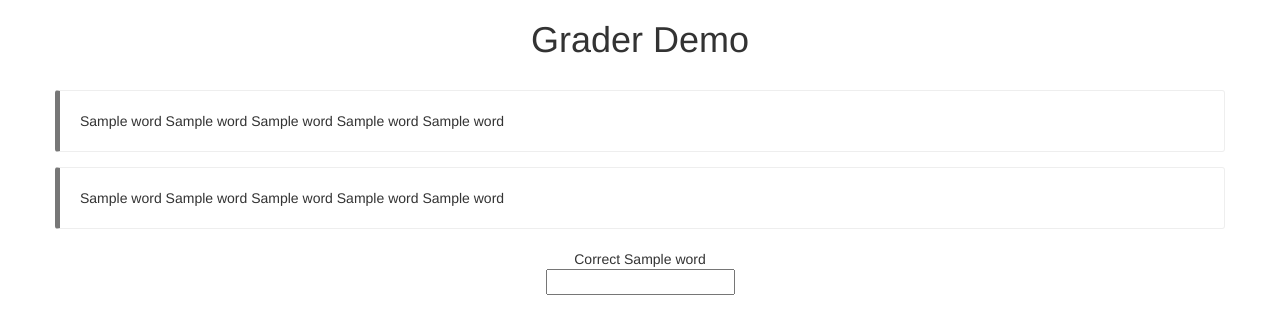
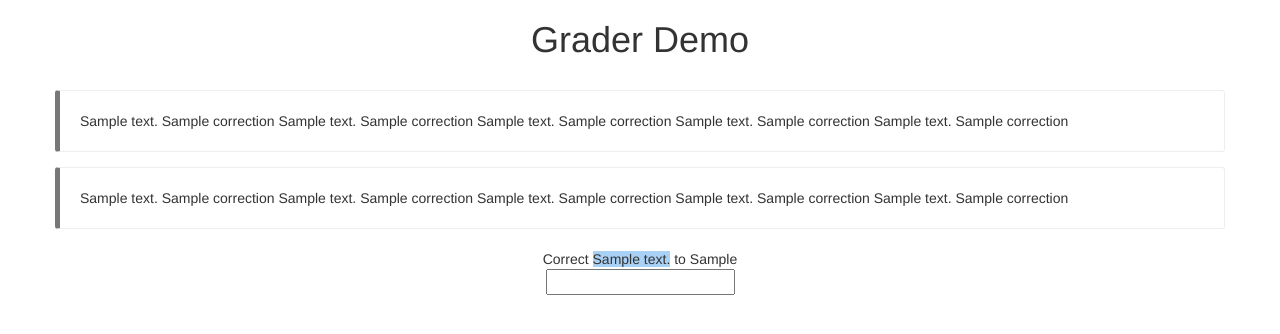
Before and after one commit to smilli/grader, a Flask app: template app/templates/index.html in a window 1280 px wide. Shown: the top 334 px of the page. Run offline with Flask 2, Linux system fonts and the light colour scheme; the template is opened without the code that fills it: most values are stand-ins (such as "Sample title", 1, 10 or a date in 2020).

Commit message:
Word correcting

```diff
--- a/app/static/css/main.css
+++ b/app/static/css/main.css
@@ -58,3 +58,10 @@
   background-color: #A9D0F5;
   cursor: pointer
 }
+.highlight {
+  background-color: #A9D0F5;
+}
+.strike-through {
+  text-decoration: line-through;
+  color: red;
+}
--- a/app/static/js/app.js
+++ b/app/static/js/app.js
@@ -1,16 +1,46 @@
+var assignments = [
+      'This is a student\'s assignment',
+      'This is another student\'s assignment'
+];
+
+
+var getAssignments = function(data) {
+    assignments = []
+    for (var i = 0; i < data.length; i++) {
+      assignment = []
+      words = data[i].split(' ');
+      for (var j = 0; j < words.length; j++) {
+        word = {'correct': true, 'correction':'', 'selected': false};
+        word.text = words[j];
+        assignment.push(word);
+      }
+      assignments.push(assignment);
+    }
+    return assignments;
+}
+
+
 var app = angular.module('graderApp', [])
   .controller('GraderController', ['$scope', function($scope) {
-    $scope.assignments = [
-      'This is a student\'s assignment'.split(' '),
-      'This is another student\'s assignment'.split(' ')
-    ];
-
+    $scope.assignments = getAssignments(assignments);
     $scope.focusGradeBox = false;
-    $scope.word = '';
+    $scope.word = null;
+    $scope.correctTo = '';
 
     $scope.wordClicked = function(word) {
-      console.log(word + ' clicked');
+      if ($scope.word) {
+        $scope.word.selected = false;
+      }
       $scope.word = word;
+      $scope.word.selected = true;
       $scope.focusGradeBox = true;
     }
+
+    $scope.submit = function() {
+      if ($scope.word) {
+        $scope.word.correct = false;
+        $scope.word.correction = $scope.correctTo;
+        $scope.correctTo = '';
+      }
+    }
   }])
--- a/app/templates/index.html
+++ b/app/templates/index.html
@@ -12,15 +12,18 @@
     </div>
     <div class="row">
       <div class="assignment bs-callout bs-callout-default" ng-repeat="assignment in assignments">
-      <span class="word" ng-repeat="word in assignment"
+      <span ng-repeat="word in assignment"
         ng-click="wordClicked(word)">
-        {{word}}
+        <span class="word" ng-class="{'strike-through': !word.correct, 'highlight': word.selected}">{{word.text}}</span>
+        {{word.correction}}
       </span>
       </div>
     </div>
     <div class="row text-center">
-      Correct {{word}}</br>
-      <input type="text" focus="focusGradeBox"></input>
+      Correct <span class="highlight">{{word.text}}</span> to {{correctTo}}</br>
+      <form ng-submit="submit()">
+        <input type="text" focus="focusGradeBox" ng-model="correctTo"></input>
+      </form>
     </div>
 
 
```
